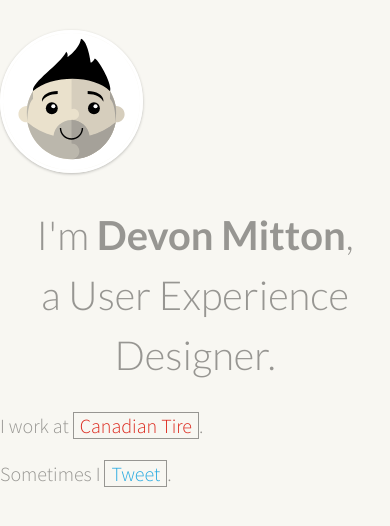
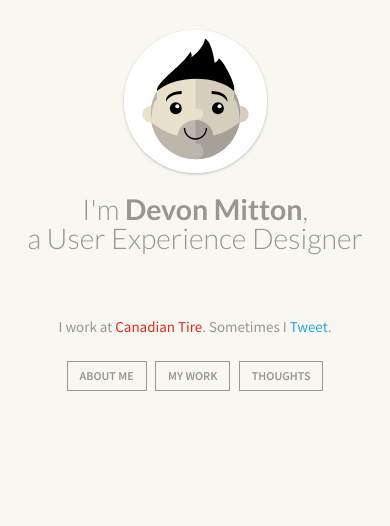
Before and after one commit to devonmitton/devonmitton.github.io, a Jekyll site: the page built from index.html, in a window 390 px wide. Shown: the top 526 px of the page. Built offline with Jekyll 4.4.1, drawn with Linux system fonts in a browser that asks for light colours.

Commit message:
Navigations, and my work.

```diff
--- a/_includes/header.html
+++ b/_includes/header.html
@@ -6,12 +6,23 @@
   <title>Devon Mitton | {% if page.title %}{{page.title}} | {% endif %}{{site.description}}</title>
 
   <meta name="description" content="" />
-  <meta name="viewport" content="width=device-width" />
+  <meta name="viewport" content="width=device-width, initial-scale=1" />
 
   <link href="/assets/stylesheets/me.css" media="all" rel="stylesheet" />
-  <link href="http://fonts.googleapis.com/css?family=Source+Sans+Pro:300,400,600,300italic,400italic,600italic|Lato:300,400,700,300italic,400italic,700italic|Covered+By+Your+Grace" rel="stylesheet" />
+  <link href="http://fonts.googleapis.com/css?family=Source+Sans+Pro:300,400,600,300italic,400italic,600italic|Lato:300,400,700,300italic,400italic,700italic|Covered+By+Your+Grace|Oswald" rel="stylesheet" />
 
   <script src="/assets/javascripts/lib/modernizr-2-8-3.js"></script>
 
 </head>
 <body>
+
+<header class="masthead">
+    <div class="container">
+        {% if page.slug != "home" %}{% include navigation.html %}{% endif %}
+        <article class="me">
+            <div class="portrait"><a href="/" title="home"><img src="/assets/images/devonmitton.svg" alt="Devon Mitton Portrait" width="137px" height="137" /></a></div>
+            {% if page.heading %}<h1>{{page.heading}}</h1>{% endif %}
+            {% if page.intro %}<p class="intro">{{page.intro}}</p>{% endif %}
+        </article>
+    </div>
+</header>
--- /dev/null
+++ b/_includes/navigation.html
@@ -0,0 +1,7 @@
+<nav id="primary-navigation" class="pnav">
+    <ol class="pnav-items">
+        <li class="pnav-item about-me-item{% if page.slug == 'is' %} active-item{% endif %}"><a class="pnav-link about-me-link" href="/is/">About Me</a></li>
+        <li class="pnav-item my-work-item{% if page.slug == 'does' %} active-item{% endif %}"><a class="pnav-link my-work-link" href="/does/">My Work</a></li>
+        <li class="pnav-item thouhgts-item{% if page.slug == 'thinks' %} active-item{% endif %}"><a class="pnav-link thoughts-link" href="/thinks/">Thoughts</a></li>
+    </ol>
+</nav>
--- a/assets/stylesheets/me.css
+++ b/assets/stylesheets/me.css
@@ -53,20 +53,12 @@ template {
 a {
   background-color: transparent;
   text-decoration: none;
-  border: 1px solid #979692;
-  transition: background-color 300ms;
-  padding: 0 .3em;
 }
 
 a:active,
 a:hover {
   outline: 0;
-  background: #979692;
-  color: #fff;
-}
-
-a:visited {
-  color: inherit;
+  text-decoration: underline;
 }
 
 /* Text-level semantics
@@ -240,10 +232,12 @@ td, th {
 /* Typography
    ========================================================================== */
 
-h1, h2 { font-family: 'Lato', sans-serif; line-height: 1.5em }
+h1, h2, h3, h4 { font-family: 'Lato', sans-serif; line-height: 1em; }
 
-h1     { font-weight: 300; font-size: 2em; margin: 0.67em 0; }
-h2     { font-size: 1.2em; text-transform: uppercase; }
+h1         { font-weight: 300; font-size: 2em; margin: 0.67em 0; }
+h2         { font-size: 1.2em; text-transform: uppercase; }
+h3         { font-size: 1.1em; font-weight: 300; font-style: italic; }
+h4         { font-size: 1em; }
 
 p, ul, ol {
   margin: 1em 0;
@@ -252,6 +246,12 @@ p, ul, ol {
   font-family: 'Source Sans Pro', sans-serif;
   font-size: 1em;
 }
+
+/* Utilities
+   ========================================================================== */
+.text-center { text-align: center; }
+.text-right  { text-align: right; }
+
 
 /* Layout
    ========================================================================== */
@@ -268,6 +268,7 @@ p, ul, ol {
 
 .me {
   padding: 30px 0;
+  text-align: center;
 }
 
 .me .portrait {
@@ -289,13 +290,54 @@ p, ul, ol {
   display: block;
 }
 
-.me .work {
+.work-link {
   color: #dc291e;
 }
 
-.me .twitter {
+.twitter-link {
   color: #28aae1;
 }
+
+.pnav {
+  text-align: center;
+  font-size: 80%;
+  font-family: 'Lato';
+  text-transform: uppercase;
+  padding: .7em 0;
+}
+
+.pnav-items {
+  list-style: none;
+  margin: 0;
+  padding: 0;
+}
+
+.pnav-item, .pnav-link {
+  display: inline-block;
+}
+
+.pnav-item {
+  margin: 0px .25em;
+}
+
+.pnav-link {
+  color: inherit;
+  text-decoration: none;
+  padding: .5em 1em;
+  border: 1px solid #979692;
+  font-weight: bold;
+  transition: background-color 200ms, color 200ms;
+}
+
+.pnav-link:hover, .active-item .pnav-link {
+  text-decoration: none;
+  color: #f8f7f2;
+  background-color: #979692;
+}
+
+.active-item .about-me-link { background-color: #334d5c; border-color: #334d5c; }
+.active-item .my-work-link  { background-color: #df5a49; border-color: #df5a49; }
+.active-item .thoughts-link { background-color: #efc94c; border-color: #efc94c; color: #555; }
 
 .whimsy {
   font-family: 'Covered By Your Grace';
@@ -309,14 +351,20 @@ p, ul, ol {
 }
 .whimsy.left {
   margin-right: 50%;
-  transform: rotate(8deg);
   left: -30px;
+
+  -webkit-transform: rotate(8deg);
+     -moz-transform: rotate(8deg);
+          transform: rotate(8deg);
 }
 .whimsy.right {
   margin-left: 50%;
   text-align: right;
-  transform: rotate(-8deg);
   right: -30px;
+
+  -webkit-transform: rotate(-8deg);
+     -moz-transform: rotate(-8deg);
+          transform: rotate(-8deg);
 }
 
 .page-block {
@@ -339,30 +387,56 @@ p, ul, ol {
 .husband-father { background-color: #45b29d; } /* Aqua */
 .husband-father a:hover, .husband-father a:active { background-color: #fff; color: #45b29d; }
 
-.footnote-link { font-size: 60%; }
-.footnotes { font-size: 60%; letter-spacing: .1em }
-
-/* An Animation for Footnotes */
-@-webkit-keyframes target-flash {
-  0%   { background-color: rgba(255,255,255,0); }
-  50%  { background-color: rgba(255,255,255,.8); }
-  100% { background-color: rgba(255,255,255,0); }
+.workplace .container h2 {
+  text-align: left;
 }
 
-@-moz-keyframes target-flash {
-  0%   { background-color: rgba(255,255,255,0); }
-  50%  { background-color: rgba(255,255,255,.8); }
-  100% { background-color: rgba(255,255,255,0); }
+.canadian-tire {
+  background-color: #dc291e;
 }
 
-@keyframes target-flash {
-  0%   { background-color: rgba(255,255,255,0); }
-  50%  { background-color: rgba(255,255,255,.8); }
-  100% { background-color: rgba(255,255,255,0); }
+.think-shift {
+  background-color: #ee5544;
 }
 
-.footnotes li:target {
-  -webkit-animation: target-flash 300ms 100ms ease-in-out;
-     -moz-animation: target-flash 300ms 100ms ease-in-out;
-          animation: target-flash 300ms 100ms ease-in-out;
+.project {
+  color: #444;
+  padding: 30px;
+  box-shadow: 0px 1px 3px rgba(0,0,0,0.5);
+  margin: 10px;
+  background: rgba(255, 255, 255, 0.95);
 }
+
+.project h4 {
+  padding: 0.25em 0;
+  border-bottom: 1px solid #888;
+}
+
+/* Media Queries
+*/
+@media screen and (max-width: 600px) {
+
+  body { font-size: 16px; }
+
+  .page-block { padding: 75px 40px; }
+
+}
+
+@media screen and (max-width: 400px) {
+
+  body { font-size: 15px; }
+  h1   { font-size: 1.9em; }
+
+  p, ul, ol { font-weight: 400; }
+
+  .page-block   { padding: 50px 25px; }
+  .whimsy.right { right: -10px; }
+  .whimsy.left  {  left: -10px;}
+
+}
+
+@media screen and (max-width: 350px) {
+
+  h1 { font-size: 1.7em; }
+
+}
--- a/index.html
+++ b/index.html
@@ -1,16 +1,10 @@
 ---
-layout: home
-slug:   home
+heading: <span>I&#39;m <strong>Devon Mitton</strong>,</span><span>a User Experience Designer</span>
+layout:  home
+slug:    home
 ---
 
-<article class="me">
-  <div class="portrait"><img src="/assets/images/devonmitton.svg" alt="Devon Mitton Portrait" width="137px" height="137" /></div>
 
-  <h1>
-    <span>I&#39;m <strong>Devon Mitton</strong>,</span>
-    <span>a User Experience Designer.</span>
-  </h1>
+<p class="text-center">I work at <a href="http://corp.canadiantire.com" class="work-link" title="Canadian Tire" target="_blank">Canadian Tire</a>. Sometimes I <a href="http://twitter.com/devonmitton" class="twitter-link" title="My Twitter Stream" target="_blank">Tweet</a>.</p>
 
-  <p>I work at <a href="http://corp.canadiantire.com" class="work" title="Canadian Tire" target="_blank">Canadian Tire</a>.</p>
-  <p>Sometimes I <a href="http://twitter.com/devonmitton" class="twitter" title="My Twitter Stream" target="_blank">Tweet</a>.</p>
-</article><!-- /.me -->
+{% include navigation.html %}
```
Also changed, not shown: _build/index.html (+21 -11 lines), does.html (added, +39 -0 lines), is.html (+4 -8 lines), thinks.html (added, +8 -0 lines).
